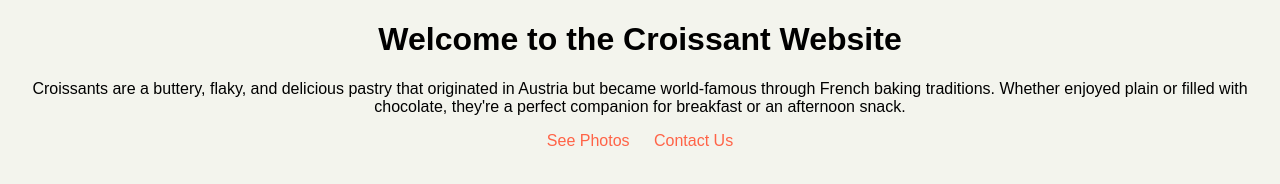
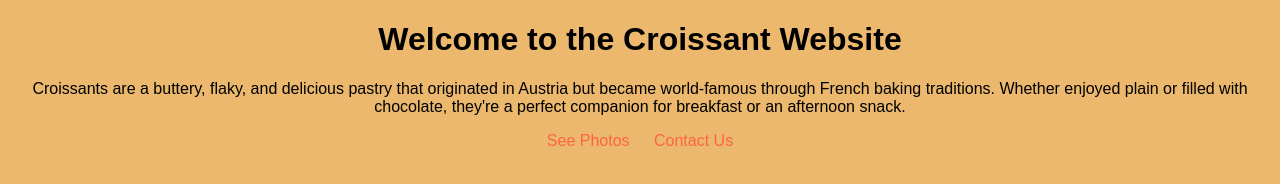
Before and after one commit to OShaniceO/Croissant, a plain HTML site: page index.html in a window 1280 px wide. Drawn offline with Linux system fonts and the light colour scheme.

Commit message:
Changed BG css

```diff
--- a/styles.css
+++ b/styles.css
@@ -1,6 +1,6 @@
 body {
   font-family: Arial, sans-serif;
-  background-color: #f3f4ed;
+  background-color: #ebb86d;
   text-align: center;
 }
 nav a {
```
